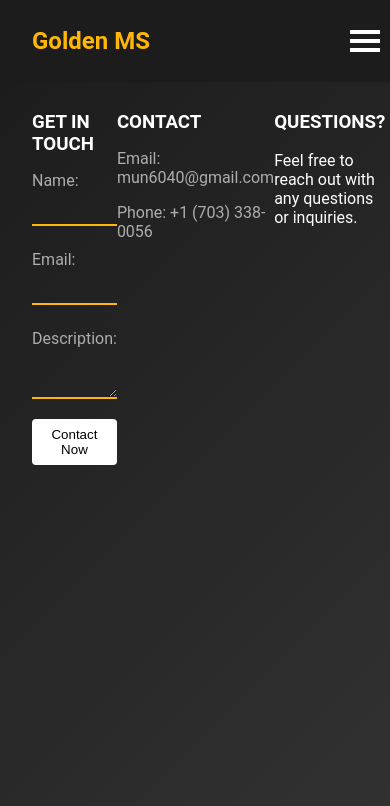
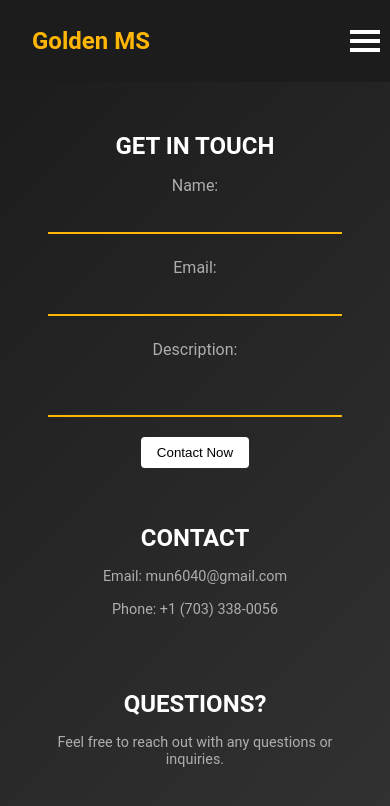
Before and after one commit to aaronmpark/interior-design-portfolio, a Vue app: page /#/contact in a window 390 px wide. Shown: the top 806 px of the page. Built offline with nearby package versions, Linux system fonts and the light colour scheme.

Commit message:
fix contact on mobile

```diff
--- a/src/components/Contact.vue
+++ b/src/components/Contact.vue
@@ -94,8 +94,10 @@ export default {
 
 .contact-container {
   display: flex;
-  justify-content: space-between;
-  align-items: flex-start;
+  justify-content: center; /* Center horizontally */
+  align-items: center; /* Center vertically */
+  flex-wrap: wrap; /* Allow wrapping for smaller screens */
+  height: 100%; /* Ensure it takes full height */
   max-width: 1500px;
   margin: 0 auto;
   width: 100%;
@@ -136,6 +138,10 @@ export default {
   border-bottom: 2px solid #FFD700;
 }
 
+.contact-form textarea {
+  resize: none;
+}
+
 .contact-form button {
   background-color: #ffffff;
   color: black;
@@ -152,8 +158,14 @@ export default {
 .contact-info {
   flex: 1;
   max-width: 300px;
-  text-align: left;
+  text-align: center; /* Center-align text horizontally */
+  display: flex; /* Enable flexbox for vertical alignment */
+  flex-direction: column; /* Stack content vertically */
+  justify-content: center; /* Center content vertically */
+  align-items: center; /* Center content horizontally */
+  height: 100%; /* Ensure it takes full height */
 }
+
 .contact-info h3 {
   margin-bottom: 1rem;
 }
@@ -166,6 +178,21 @@ export default {
 .contact-info a {
   color: inherit;
   text-decoration: none;
+}
+
+.questions {
+  flex: 1;
+  max-width: 300px;
+  text-align: center;
+}
+
+.questions h3 {
+  margin-bottom: 1rem;
+}
+
+.questions p {
+  margin: 0 0 1rem;
+  color: rgb(175, 173, 173);
 }
 
 .other {
@@ -196,4 +223,39 @@ export default {
   width: 100%;
   box-sizing: border-box;
 }
+
+@media (max-width: 768px) {
+  .contact-container {
+    flex-direction: column; /* Stack sections vertically */
+    gap: 2rem; /* Add spacing between sections */
+    padding: 1rem; /* Add padding for better spacing */
+  }
+
+  .contact-form,
+  .contact-info,
+  .questions {
+    max-width: 100%; /* Ensure sections take full width */
+    text-align: center; /* Center-align text for better readability */
+  }
+
+  .contact-form h3,
+  .contact-info h3,
+  .questions h3 {
+    font-size: 1.5rem; /* Adjust heading size */
+  }
+
+  .contact-form label {
+    font-size: 1rem; /* Adjust label size */
+  }
+
+  .contact-form input,
+  .contact-form textarea {
+    font-size: 1rem; /* Adjust input and textarea font size */
+  }
+
+  .contact-info p,
+  .questions p {
+    font-size: 0.9rem; /* Adjust paragraph font size */
+  }
+}
 </style>
```
